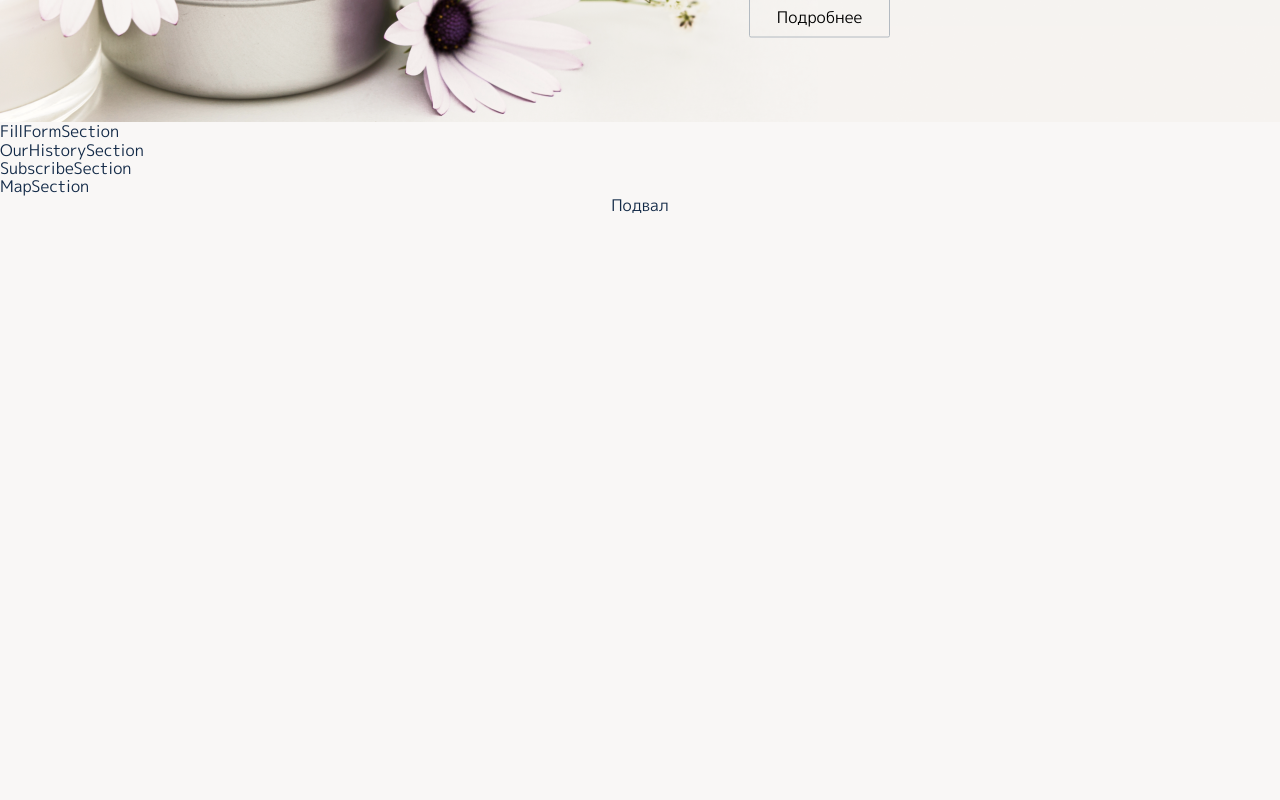
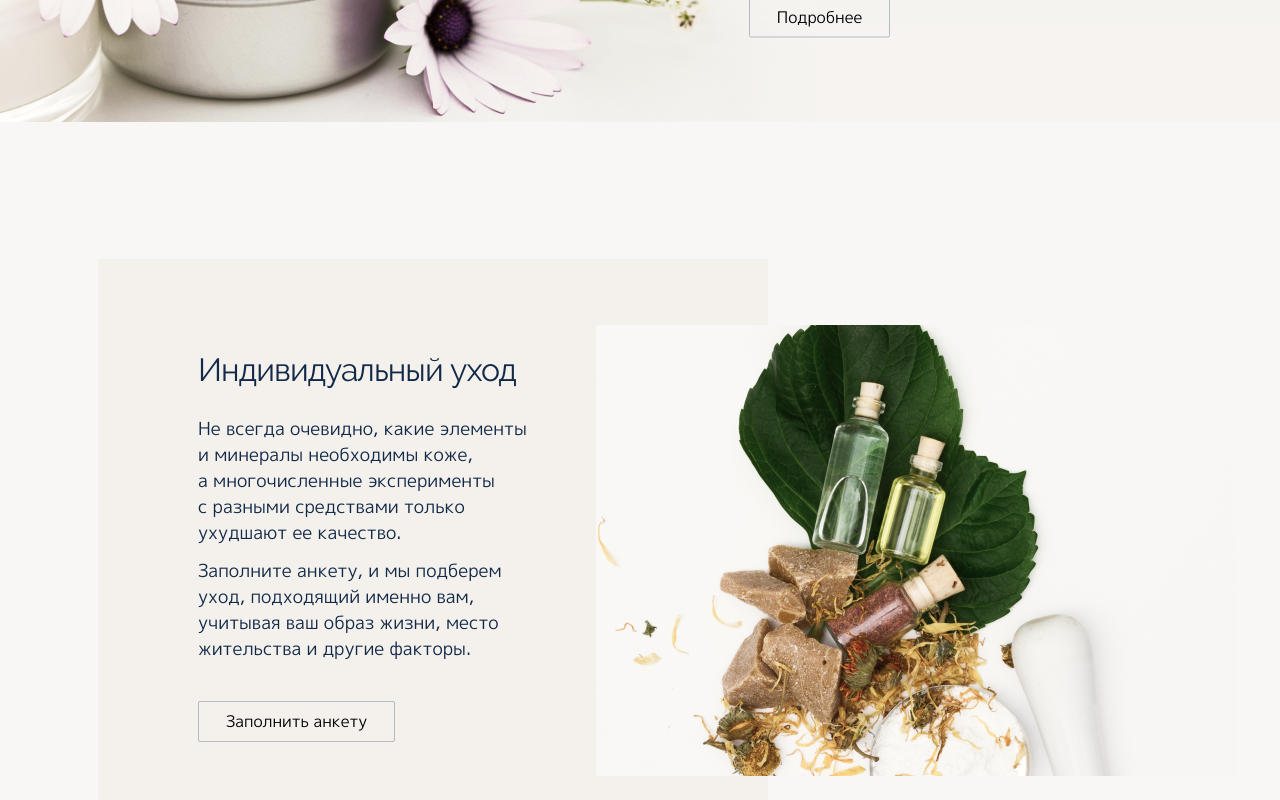
Before and after one commit to Smolib/maroon, a React (Create React App) app: page / in a window 1280 px wide. Shown: the part 1560-2360 px from the top of the page. Before the commit the page ends 1776 px from the top, so only its background shows below. Built offline with nearby package versions, Linux system fonts and the light colour scheme.

Commit message:
feat: реализовать блок fill-form

```diff
--- /dev/null
+++ b/src/components/Main/FillFormSection/FillFormSection.scss
@@ -0,0 +1,141 @@
+$size-of-tablet: 800px;
+$size-of-mobile: 450px;
+.fill-form {
+  width: 100%;
+  padding: 137px 0 137px 98px;
+  box-sizing: border-box;
+
+  @media screen and (max-width: $size-of-tablet) {
+    padding: 119px 0 119px 45px;
+  }
+  @media screen and (max-width: $size-of-mobile) {
+    padding: 80px 15px;
+  }
+
+  &__wrapper {
+    max-width: 1366px;
+    width: 100%;
+    display: flex;
+    overflow-x: hidden;
+    gap: 61px;
+    margin: auto;
+    @media screen and (max-width: $size-of-mobile) {
+      flex-direction: column;
+      overflow-x: auto;
+    }
+  }
+
+  &__description-area {
+    min-width: 670px;
+    background-color: #f4f1ed;
+    padding: 90px 214px 50px 100px;
+    box-sizing: border-box;
+    display: flex;
+    flex-direction: column;
+    @media screen and (max-width: $size-of-tablet) {
+      padding: 50px 214px 59px 60px;
+      padding-right: 260px;
+    }
+    @media screen and (max-width: $size-of-mobile) {
+      justify-content: center;
+      padding: 50px 30px 110px;
+      min-width: 290px;
+    }
+  }
+  &__title {
+    font-size: 32px;
+    line-height: 42px;
+    margin: 0 0 25px;
+    font-weight: 400;
+    letter-spacing: -0.9px;
+    font-family: var(--font-of-title);
+    @media screen and (max-width: $size-of-mobile) {
+      margin-bottom: 14px;
+      font-size: 28px;
+      line-height: 35px;
+      text-align: center;
+      letter-spacing: 0;
+    }
+  }
+  &__text {
+    font-size: 18px;
+    line-height: 26px;
+    margin: 0 0 12px;
+    @media screen and (max-width: $size-of-mobile) {
+      &:first-of-type{
+        display: none;
+      }
+      font-size: 16px;
+      line-height: 22px;
+      text-align: center;
+      margin-bottom: 0;
+    }
+  }
+  &__button {
+    margin: 27px auto 0 0;
+    padding: 8px 27px 9px;
+    border: 1px solid var(--color-of-border-button);
+    border-radius: 2px;
+    background-color: inherit;
+    font-size: 16px;
+    line-height: 22px;
+    cursor: pointer;
+    pointer-events: all;
+    position: relative;
+
+    &::before {
+      content: "";
+      position: absolute;
+      top: 0;
+      left: 0;
+      width: 0;
+      height: 100%;
+      background: #adba9f;
+      transition: all 1s ease;
+      z-index: 1;
+    }
+    &:hover::before,
+    &:focus::before {
+      width: 100%;
+    }
+
+    @media screen and (max-width: $size-of-mobile) {
+      font-size: 14px;
+      line-height: 20px;
+      margin: 25px auto 0;
+    }
+  }
+  &__button-name {
+    position: relative;
+    z-index: 2;
+  }
+  &__picture {
+    padding: 66px 0;
+    position: relative;
+    left: -233px;
+    min-width: 670px;
+    height: 451px;
+    object-fit: none;
+    object-position: calc((100vw - 1366px) / 3 - 66px) -107px;
+
+    @media screen and (max-width: $size-of-tablet) {
+      object-position: calc((100vw - 768px) / 3 - 61px) 27px;
+      object-fit: cover;
+      min-width: 398px;
+      height: 355px;
+      padding: 35px 0;
+      left: -219px;
+      scale: 1.35;
+    }
+    @media screen and (max-width: $size-of-mobile) {
+      left: 0px;
+      min-width: 250px;
+      width: 250px;
+      object-position: -56px;
+      scale: 0.97;
+      padding: 0;
+      top: -150px;
+      margin: auto;
+    }
+  }
+}
--- a/src/components/Main/FillFormSection/FillFormSection.tsx
+++ b/src/components/Main/FillFormSection/FillFormSection.tsx
@@ -1,10 +1,27 @@
-import "./FillFormSection.css";
+import "./FillFormSection.scss";
+import picture from "../../../images/fill-form-pic.png";
 
 function FillFormSection() {
   return (
-    <div>
-      FillFormSection
-    </div>
+    <section className="fill-form">
+      <div className="fill-form__wrapper">
+        <div className="fill-form__description-area">
+          <h2 className="fill-form__title">Индивидуальный уход</h2>
+          <p className="fill-form__text">
+            Не&nbsp;всегда очевидно, какие элементы и&nbsp;минералы необходимы
+            коже, а&nbsp;многочисленные эксперименты с&nbsp;разными средствами только
+            ухудшают ее качество.
+          </p>
+          <p className="fill-form__text">
+            Заполните анкету, и&nbsp;мы подберем уход, подходящий именно
+            вам, учитывая ваш образ жизни, место жительства и&nbsp;другие
+            факторы.
+          </p>
+          <button className="fill-form__button"><span className="fill-form__button-name">Заполнить анкету</span></button>
+        </div>
+        <img className="fill-form__picture" src={picture} />
+      </div>
+    </section>
   );
 }
 
--- a/src/components/Main/IntroSection/IntroSection.scss
+++ b/src/components/Main/IntroSection/IntroSection.scss
@@ -28,7 +28,7 @@ $size-of-mobile: 450px;
 
     @media screen and (max-width: $size-of-tablet) {
       margin: 0 45px;
-      gap: 40px;
+      gap: 100px;
     }
 
     @media screen and (max-width: $size-of-mobile) {
```
Also changed, not shown: src/components/Main/FillFormSection/FillFormSection.css (deleted), src/images/fill-form-pic.png (added).
